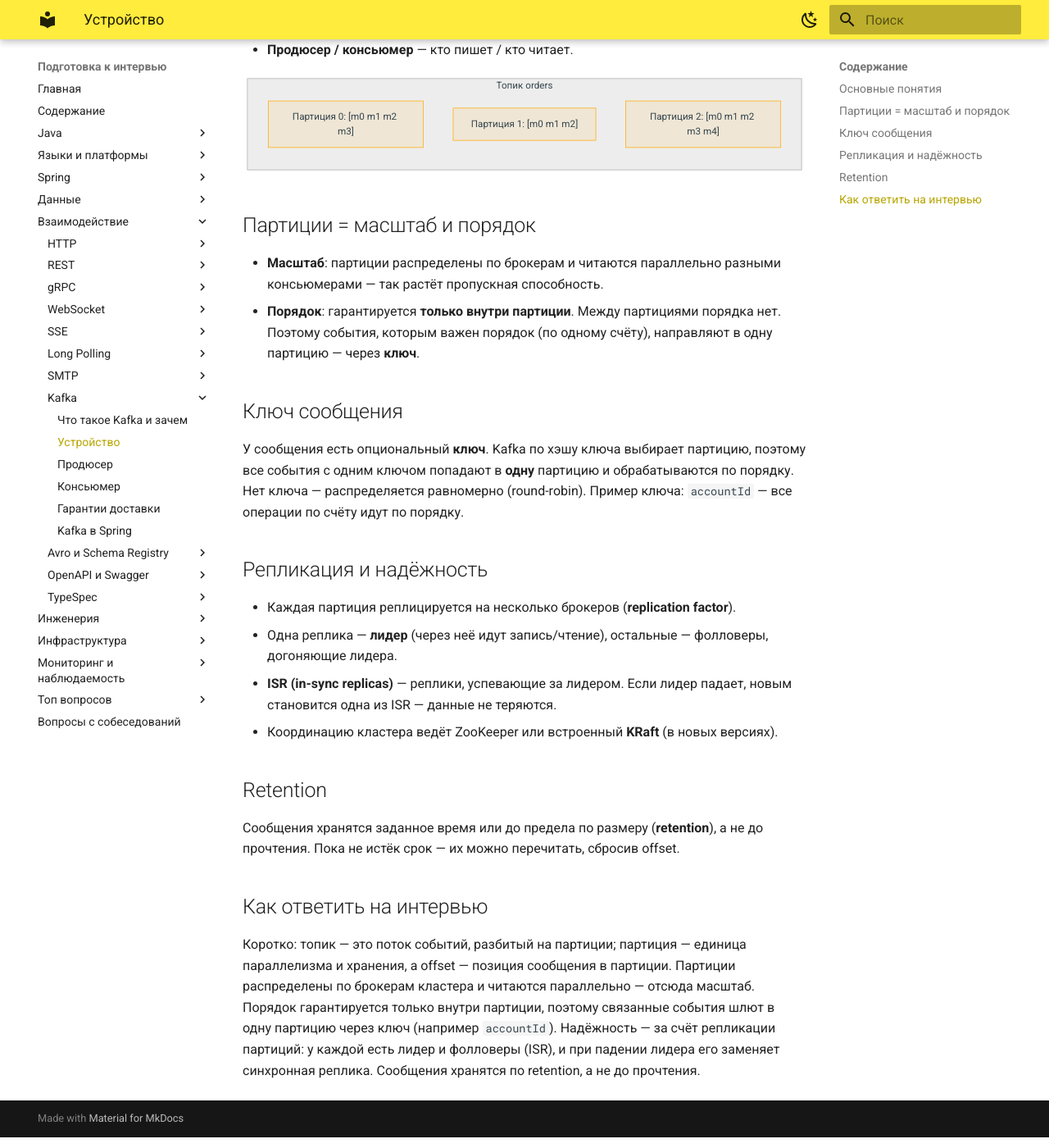
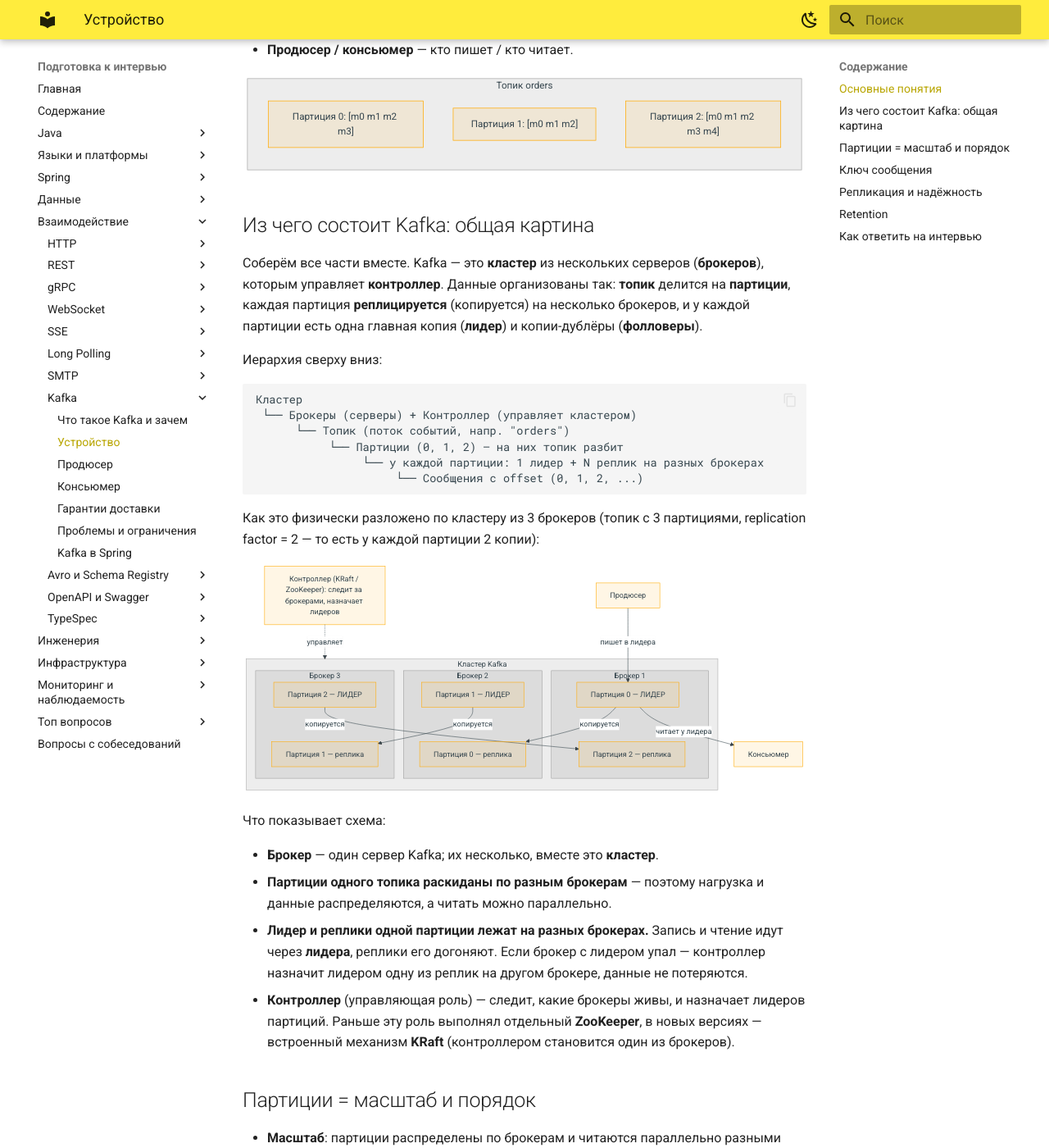
Before and after one commit to artem961/java-backend-notes, an MkDocs documentation site: the page built from docs/integration/kafka/architecture.md, in a window 1280 px wide and 1400 px high, scrolled down 459 px. Shown: the whole window at 82% size. Built offline with MkDocs 1.6.1 and Material for MkDocs 9.7.7, drawn with Linux system fonts in a browser that asks for light colours.

Commit message:
Углубить раздел Kafka: схема компонентов, проблемы и ограничения

````diff
--- a/docs/integration/kafka/architecture.md
+++ b/docs/integration/kafka/architecture.md
@@ -21,6 +21,65 @@ flowchart LR
         P2["Партиция 2: [m0 m1 m2 m3 m4]"]
     end
 ```
+
+## Из чего состоит Kafka: общая картина
+
+Соберём все части вместе. Kafka — это **кластер** из нескольких серверов
+(**брокеров**), которым управляет **контроллер**. Данные организованы так:
+**топик** делится на **партиции**, каждая партиция **реплицируется** (копируется) на
+несколько брокеров, и у каждой партиции есть одна главная копия (**лидер**) и
+копии-дублёры (**фолловеры**).
+
+Иерархия сверху вниз:
+
+```
+Кластер
+ └── Брокеры (серверы) + Контроллер (управляет кластером)
+      └── Топик (поток событий, напр. "orders")
+           └── Партиции (0, 1, 2) — на них топик разбит
+                └── у каждой партиции: 1 лидер + N реплик на разных брокерах
+                     └── Сообщения с offset (0, 1, 2, ...)
+```
+
+Как это физически разложено по кластеру из 3 брокеров (топик с 3 партициями,
+replication factor = 2 — то есть у каждой партиции 2 копии):
+
+```mermaid
+flowchart TB
+    CTRL["Контроллер (KRaft / ZooKeeper): следит за брокерами, назначает лидеров"]
+    subgraph Cluster["Кластер Kafka"]
+        subgraph B1["Брокер 1"]
+            P0L["Партиция 0 — ЛИДЕР"]
+            P2F["Партиция 2 — реплика"]
+        end
+        subgraph B2["Брокер 2"]
+            P1L["Партиция 1 — ЛИДЕР"]
+            P0F["Партиция 0 — реплика"]
+        end
+        subgraph B3["Брокер 3"]
+            P2L["Партиция 2 — ЛИДЕР"]
+            P1F["Партиция 1 — реплика"]
+        end
+    end
+    CTRL -.управляет.-> Cluster
+    P0L -->|копируется| P0F
+    P1L -->|копируется| P1F
+    P2L -->|копируется| P2F
+    PROD["Продюсер"] -->|пишет в лидера| P0L
+    P0L -->|читает у лидера| CONS["Консьюмер"]
+```
+
+Что показывает схема:
+
+- **Брокер** — один сервер Kafka; их несколько, вместе это **кластер**.
+- **Партиции одного топика раскиданы по разным брокерам** — поэтому нагрузка и данные
+  распределяются, а читать можно параллельно.
+- **Лидер и реплики одной партиции лежат на разных брокерах.** Запись и чтение идут
+  через **лидера**, реплики его догоняют. Если брокер с лидером упал — контроллер
+  назначит лидером одну из реплик на другом брокере, данные не потеряются.
+- **Контроллер** (управляющая роль) — следит, какие брокеры живы, и назначает
+  лидеров партиций. Раньше эту роль выполнял отдельный **ZooKeeper**, в новых
+  версиях — встроенный механизм **KRaft** (контроллером становится один из брокеров).
 
 ## Партиции = масштаб и порядок
 
--- a/mkdocs.yml
+++ b/mkdocs.yml
@@ -230,6 +230,7 @@ nav:
           - Продюсер: integration/kafka/producer.md
           - Консьюмер: integration/kafka/consumer.md
           - Гарантии доставки: integration/kafka/delivery-guarantees.md
+          - Проблемы и ограничения: integration/kafka/problems-limitations.md
           - Kafka в Spring: integration/kafka/kafka-in-spring.md
       - Avro и Schema Registry:
           - Зачем нужна схема: integration/avro/why-schema.md
````
Also changed, not shown: docs/contents.md (+1 -0 lines), docs/integration/kafka/problems-limitations.md (added, +92 -0 lines).
